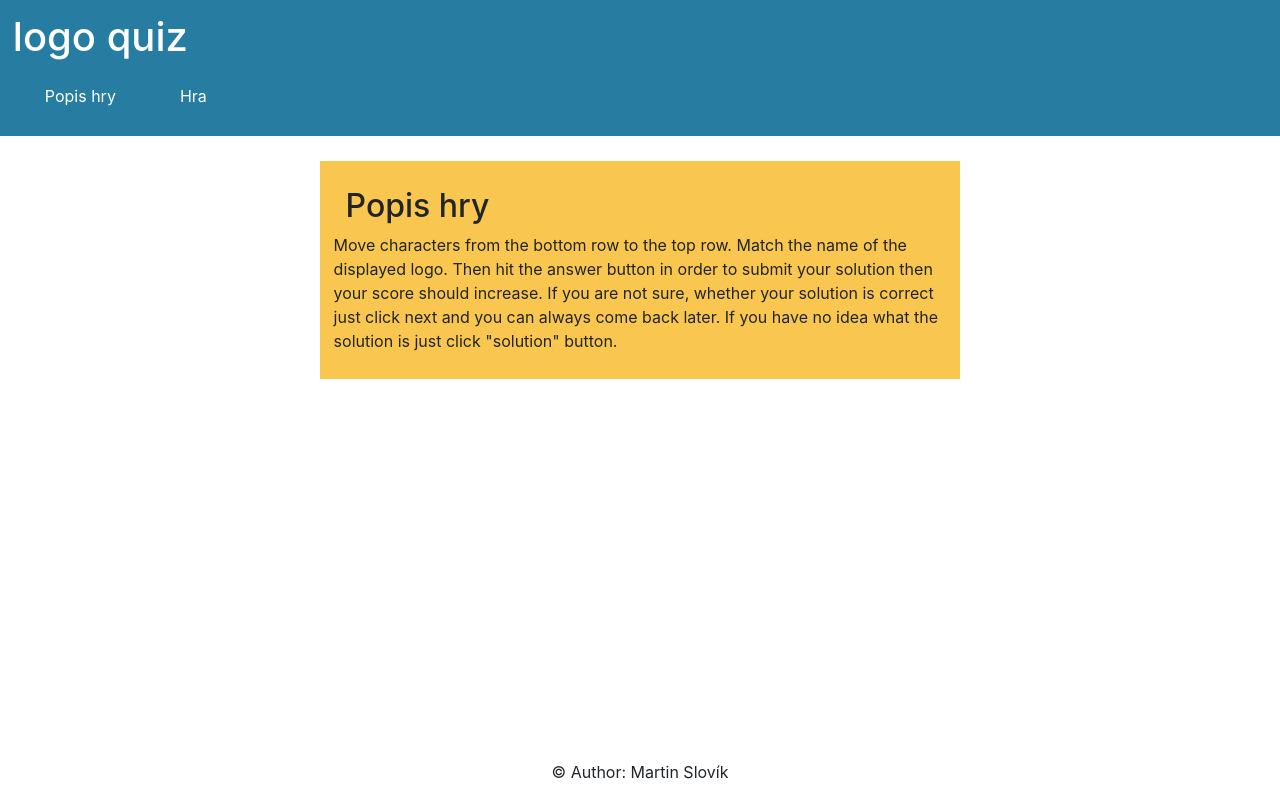
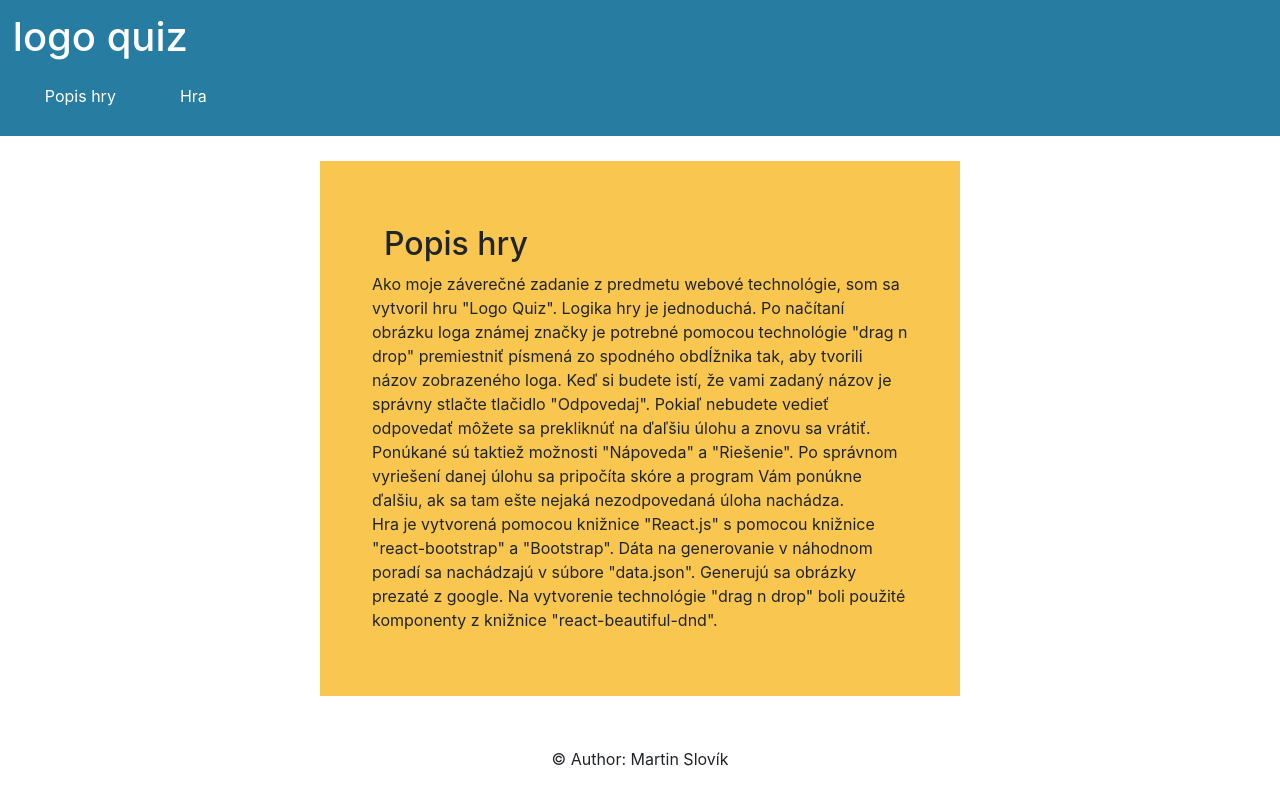
Before and after one commit to mmartinslovik/webte-final, a React (Create React App) app: page / in a window 1280 px wide. Built offline with nearby package versions, Linux system fonts and the light colour scheme.

Commit message:
feat: add success page and redo some css

```diff
--- a/src/App.css
+++ b/src/App.css
@@ -74,15 +74,13 @@
 }
 
 footer {
-  position: fixed;
-  left: 0;
-  bottom: 0;
+  margin-top: 3%;
   width: 100%;
   padding-top: 1%;
 }
 
 .menu {
-  margin-bottom: 1%;
+  margin-bottom: 2%;
 }
 
 #section-to-print {
@@ -95,13 +93,12 @@ footer {
     visibility: hidden;
   }
 
-  #navbar * {
+  #navbar, h1 {
     visibility: visible;
   }
 
-  #section-to-print * {
+  #instructions_container * {
     visibility: visible;
-    text-align: left;
   }
 
   @page { size: auto;  margin: 0mm; }
@@ -131,11 +128,11 @@ footer {
 }
 
 #instructions_container {
+  width: 90%;
   text-align: left;
-  width: 50%;
   margin-top: 2%;
   background-color: #F9C74F;
-  padding: 2%;
+  padding: 5%;
 }
 
 #score {
@@ -149,3 +146,17 @@ footer {
   border-radius: 5%;
   border: 1px solid #43AA8B;
 }
+
+#success_container{
+  width: 90%;
+  text-align: left;
+  margin-top: 2%;
+  background-color: #F9C74F;
+  padding: 2%;
+}
+
+@media (min-width: 576px) {
+  #success_container, #instructions_container {
+      width: 50%;
+  }
+}
--- a/src/components/CharList.js
+++ b/src/components/CharList.js
@@ -94,7 +94,7 @@ const getListStyle = isDraggingOver => ({
     flexWrap: "wrap",
     // minWidth: "fit-content",
     width: `${80}%`,
-    minHeight: 60,
+    minHeight: 65,
     display: "inline-flex",
     flexDirection: "row",
     // justifyContent: "center",
--- a/src/components/Instructions.js
+++ b/src/components/Instructions.js
@@ -5,11 +5,22 @@ function Instructions() {
                 <h2>Popis hry</h2>
             </div>
             <div className="row">
-                    Move characters from the bottom row to the top row. Match the name of the displayed logo.
-                    Then hit the answer button in order to submit your solution then your score should increase.
-                    If you are not sure, whether your solution is correct just click next and you can always come back later. If you have no
-                    idea what the solution is just click "solution" button.
+                    Ako moje záverečné zadanie z predmetu webové technológie, som sa vytvoril hru
+                    "Logo Quiz". Logika hry je jednoduchá. Po načítaní obrázku loga známej značky je potrebné
+                    pomocou technológie "drag n drop" premiestniť písmená zo spodného obdĺžnika tak, aby
+                    tvorili názov zobrazeného loga. Keď si budete istí, že vami zadaný názov je správny stlačte
+                    tlačidlo "Odpovedaj". Pokiaľ nebudete vedieť odpovedať môžete sa prekliknúť na ďaľšiu úlohu
+                    a znovu sa vrátiť. Ponúkané sú taktiež možnosti "Nápoveda" a "Riešenie". Po správnom vyriešení
+                    danej úlohu sa pripočíta skóre a program Vám ponúkne ďalšiu, ak sa tam ešte nejaká nezodpovedaná úloha nachádza.
             </div>
+            <div className="row">
+                    Hra je vytvorená pomocou knižnice "React.js" s pomocou knižnice "react-bootstrap" a "Bootstrap".
+                    Dáta na generovanie v náhodnom poradí sa nachádzajú v súbore "data.json". Generujú sa obrázky
+                    prezaté z google.
+                    Na vytvorenie technológie "drag n drop" boli použité komponenty z knižnice
+                    "react-beautiful-dnd".
+            </div>
+
         </div>
     )
 }
--- a/src/components/LogoForm.js
+++ b/src/components/LogoForm.js
@@ -4,6 +4,8 @@ import CharList from './CharList';
 import Score from './Score';
 import ChangeButtons from './ChangeButtons';
 import Instructions from "./Instructions";
+import { ProgressBar } from "react-bootstrap";
+import Success from "./Success";
 
 const LOGOS = 10
 
@@ -63,7 +65,7 @@ function LogoForm() {
         setIter(iter - 1)
     }
 
-    const [solution, setSolution] = useState(0)
+    const [solution, setSolution] = useState(1)
 
     const sendDataToParent = (userSolution) => {
         console.log("solution", userSolution)
@@ -107,6 +109,10 @@ function LogoForm() {
         localStorage.setItem("logosOrder", order)
     }, order);
 
+    useEffect(() => {
+        localStorage.setItem("score", score)
+    }, score);
+
     console.log("iter", iter)
 
     const [value, setValue] = useState(0)
@@ -125,6 +131,7 @@ function LogoForm() {
             <div>
                 {value ? <form onSubmit={handleSubmit}>
                     <Score score={score} />
+                    {!solution && <div>Nesprávne</div>}
                     <div>
                         {order.length
                             ? <div>
@@ -134,16 +141,16 @@ function LogoForm() {
                                 <div className="container">
                                     <div className="row align-items-start">
                                         <div className="col">
-                                            {iter > 0 && <button type="submit" className="btn btn-dark" onClick={() => decreaseIndex()}>Predchádzajúce</button>}
+                                            {iter > 0 && <button type="submit" className="btn btn-outline-dark" onClick={() => decreaseIndex()}>Predchádzajúce</button>}
                                         </div>
                                         <div className="col">
-                                            {iter < (order.length - 1) && <button type="submit" className="btn btn-dark" onClick={() => increaseIndex()}>Dalšie</button>}
+                                            {iter < (order.length - 1) && <button type="submit" className="btn btn-outline-dark" onClick={() => increaseIndex()}>Dalšie</button>}
                                         </div>
                                     </div>
                                 </div>
                             </div>
                             : <div>
-                                congratulations
+                                <Success />
                             </div>
                         }
                     </div>
--- a/src/components/Score.js
+++ b/src/components/Score.js
@@ -9,27 +9,17 @@ function Score({ score }) {
     const renderTooltip = (message) => (
         <Tooltip id="button-tooltip" {...message}>
             <div>
-                Move characters from the bottom row to the top row. Match the name of the displayed logo.
-                Then hit the answer button in order to submit your solution then your score should increase.
-                If you are not sure, whether your solution is correct just click next and you can always come back later. If you have no
-                idea what the solution is just click "solution" button.
+                Po načítaní obrázku loga známej značky je potrebné
+                pomocou technológie "drag n drop" premiestniť písmená zo spodného obdĺžnika tak, aby
+                tvorili názov zobrazeného loga. Keď si budete istí, že vami zadaný názov je správny stlačte
+                tlačidlo "Odpovedaj". Pokiaľ nebudete vedieť odpovedať môžete sa prekliknúť na ďaľšiu úlohu
+                a znovu sa vrátiť.
             </div>
         </Tooltip>
     );
 
     return (
         <div className="container">
-            <div className="row" id="section-to-print">
-                <div>
-                    <h2>
-                        Instructions
-                    </h2>
-                    Move characters from the bottom row to the top row. Match the name of the displayed logo.
-                    Then hit the answer button in order to submit your solution then your score should increase.
-                    If you are not sure, whether your solution is correct just click next and you can always come back later. If you have no
-                    idea what the solution is just click "solution" button.
-                </div>
-            </div>
             <div className="row">
                 <div className="col">
                     <OverlayTrigger
--- /dev/null
+++ b/src/components/Success.js
@@ -0,0 +1,14 @@
+function Success() {
+    return (
+        <div className="container" id="success_container">
+            <div className="row">
+                <h2>Dobrá práca!</h2>
+            </div>
+            <div className="row">
+                Zvládli ste to.
+            </div>
+        </div>
+    )
+}
+
+export default Success;
```
